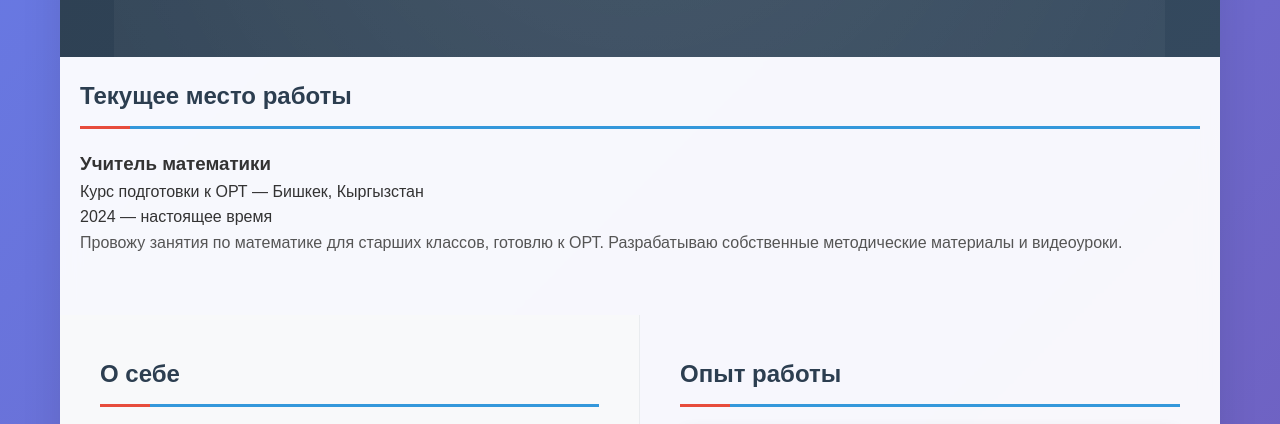
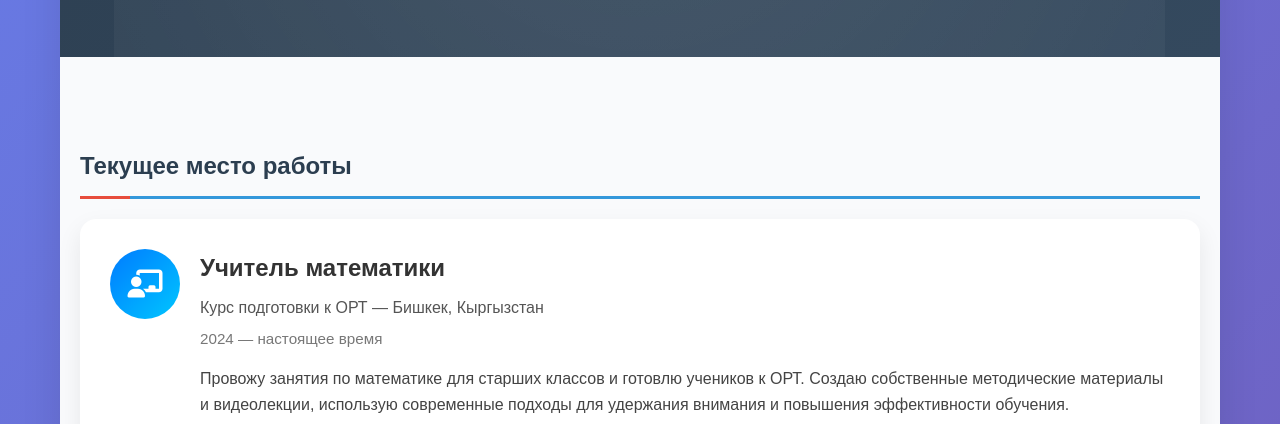
Before and after one commit to Narynbekz/asankulovnarynbek, a plain HTML site: page index.html in a window 1280 px wide. Shown: the part 488-912 px from the top of the page. Drawn offline with Linux system fonts and the light colour scheme.

Commit message:
Update index.html

```diff
--- a/index.html
+++ b/index.html
@@ -394,7 +394,72 @@
             padding: 10px;
         }
   }
+  /* ====== Current Work Section Styles ====== */
+.work-section {
+  padding: 70px 0;
+  background: #f9fafc;
+}
 
+.work-card {
+  display: flex;
+  align-items: flex-start;
+  gap: 20px;
+  background: #fff;
+  border-radius: 16px;
+  padding: 30px;
+  box-shadow: 0 10px 25px rgba(0,0,0,0.08);
+  transition: transform 0.3s ease, box-shadow 0.3s ease;
+}
+
+.work-card:hover {
+  transform: translateY(-5px);
+  box-shadow: 0 15px 35px rgba(0,0,0,0.12);
+}
+
+.work-icon {
+  flex-shrink: 0;
+  width: 70px;
+  height: 70px;
+  border-radius: 50%;
+  background: linear-gradient(135deg, #007bff, #00c6ff);
+  display: flex;
+  align-items: center;
+  justify-content: center;
+  font-size: 28px;
+  color: #fff;
+}
+
+.work-content {
+  flex: 1;
+}
+
+.work-content .job-title {
+  font-size: 1.5rem;
+  font-weight: 700;
+  margin-bottom: 8px;
+  color: #333;
+}
+
+.work-content .company {
+  font-size: 1rem;
+  color: #555;
+  margin-bottom: 6px;
+}
+
+.work-content .period {
+  font-size: 0.95rem;
+  color: #777;
+  margin-bottom: 15px;
+}
+
+.work-content .description {
+  font-size: 1rem;
+  line-height: 1.6;
+  color: #444;
+}
+
+/* Optional: Font Awesome */
+@import url("https://cdnjs.cloudflare.com/ajax/libs/font-awesome/6.5.0/css/all.min.css");
 
     </style>
 </head>
@@ -430,7 +495,7 @@
                 </div>
             </div>
             <!-- ====== Current Work Section ====== -->
-<section id="experience" class="section">
+<section id="experience" class="section work-section">
   <div class="container">
     <div class="row">
       <div class="col-lg-12 text-center">
@@ -439,15 +504,20 @@
       </div>
     </div>
     <div class="row justify-content-center">
-      <div class="col-lg-8">
-        <div class="single-experience">
-          <h3 class="job-title">Учитель математики</h3>
-          <p class="company">Курс подготовки к ОРТ — Бишкек, Кыргызстан</p>
-          <p class="period">2024 — настоящее время</p>
-          <p class="description">
-            Провожу занятия по математике для старших классов, готовлю к ОРТ.
-            Разрабатываю собственные методические материалы и видеоуроки.
-          </p>
+      <div class="col-lg-10">
+        <div class="work-card">
+          <div class="work-icon">
+            <i class="fas fa-chalkboard-teacher"></i>
+          </div>
+          <div class="work-content">
+            <h3 class="job-title">Учитель математики</h3>
+            <p class="company">Курс подготовки к ОРТ — Бишкек, Кыргызстан</p>
+            <p class="period">2024 — настоящее время</p>
+            <p class="description">
+              Провожу занятия по математике для старших классов и готовлю учеников к ОРТ.
+              Создаю собственные методические материалы и видеолекции, использую современные подходы для удержания внимания и повышения эффективности обучения.
+            </p>
+          </div>
         </div>
       </div>
     </div>
```
